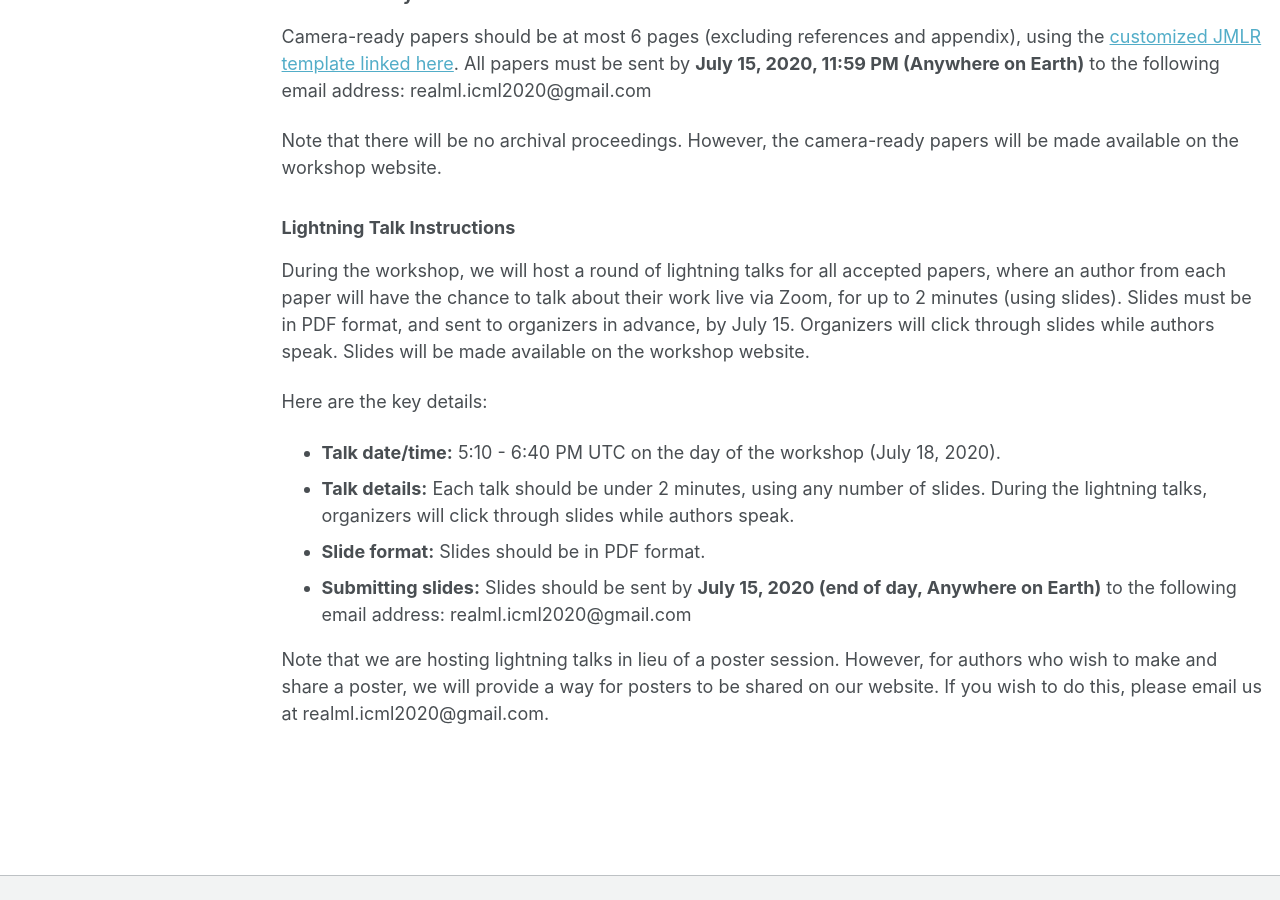
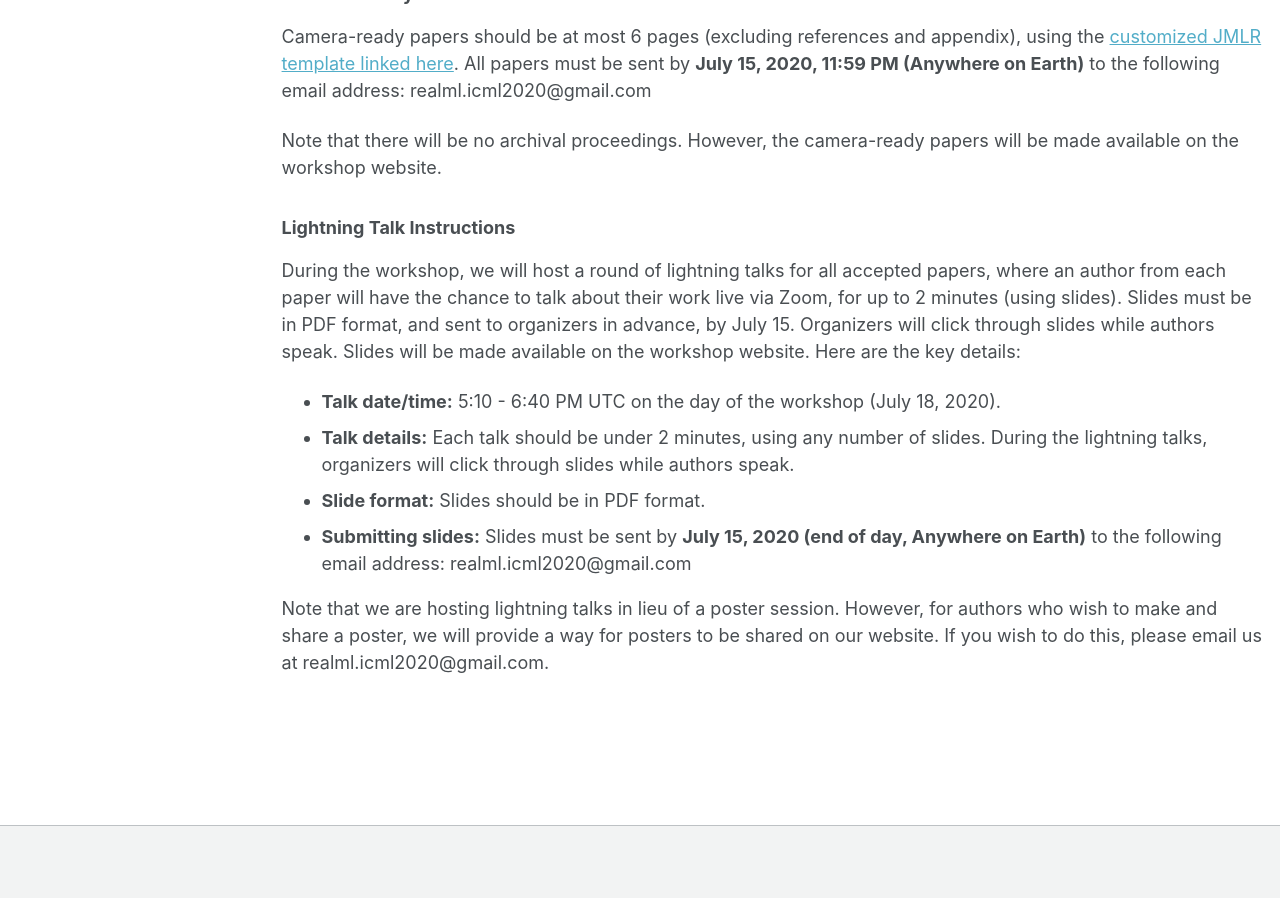
Before and after one commit to realworldml/icml2023, a Jekyll site: the page built from _pages/cfp.md, in a window 1280 px wide and 900 px high, scrolled down 746 px. Built offline with Jekyll 4.4.1, drawn with Linux system fonts in a browser that asks for light colours.

Commit message:
minor update to cfp

```diff
--- a/_pages/cfp.md
+++ b/_pages/cfp.md
@@ -35,11 +35,10 @@ Note that there will be no archival proceedings. However, the camera-ready paper
 
 ### Lightning Talk Instructions
 During the workshop, we will host a round of lightning talks for all accepted papers, where an author from each paper will have the chance to talk about their work live via Zoom, for up to 2 minutes (using slides). Slides must be in PDF format, and sent to organizers in advance, by July 15. Organizers will click through slides while authors speak. Slides will be made available on the workshop website.
-
 Here are the key details:
 * **Talk date/time:** 5:10 - 6:40 PM UTC on the day of the workshop (July 18, 2020).
 * **Talk details:** Each talk should be under 2 minutes, using any number of slides. During the lightning talks, organizers will click through slides while authors speak.
 * **Slide format:** Slides should be in PDF format.
-* **Submitting slides:** Slides should be sent by **July 15, 2020 (end of day, Anywhere on Earth)** to the following email address: realml.icml2020@gmail.com
+* **Submitting slides:** Slides must be sent by **July 15, 2020 (end of day, Anywhere on Earth)** to the following email address: realml.icml2020@gmail.com
 
 Note that we are hosting lightning talks in lieu of a poster session. However, for authors who wish to make and share a poster, we will provide a way for posters to be shared on our website. If you wish to do this, please email us at realml.icml2020@gmail.com.
```
